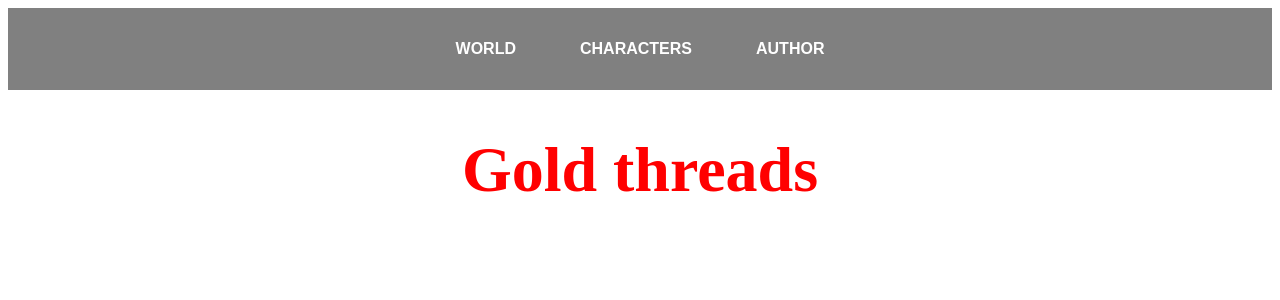
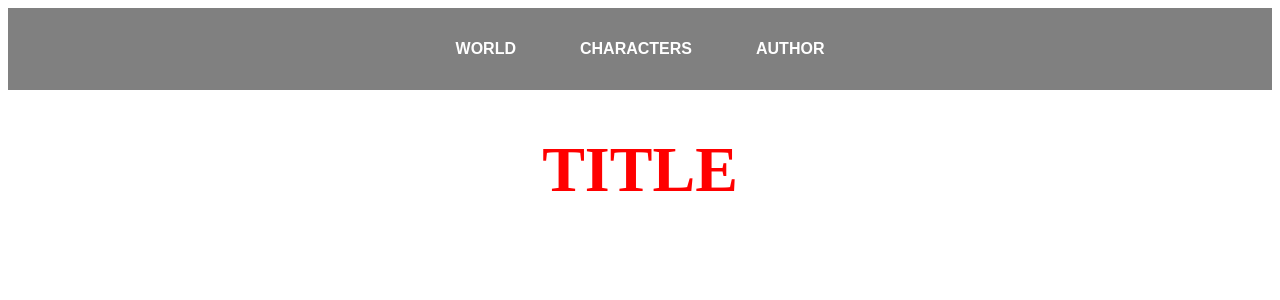
Before and after one commit to AquaraAngel/gold-threads, a Vue app: page / in a window 1280 px wide. Shown: the top 300 px of the page. Built offline with nearby package versions, Linux system fonts and the light colour scheme.

Commit message:
Placeholder update

```diff
--- a/index.html
+++ b/index.html
@@ -4,7 +4,7 @@
     <meta charset="UTF-8">
     <link rel="icon" href="/favicon.ico">
     <meta name="viewport" content="width=device-width, initial-scale=1.0">
-    <title>Vite App</title>
+    <title>Gold threads</title>
   </head>
   <body>
     <div id="app"></div>
--- a/src/components/Theheader.vue
+++ b/src/components/Theheader.vue
@@ -1,6 +1,6 @@
 <template>
     <header>
-        <h1>Gold threads</h1>
+        <h1>TITLE</h1>
     </header>
 </template>
 
```
